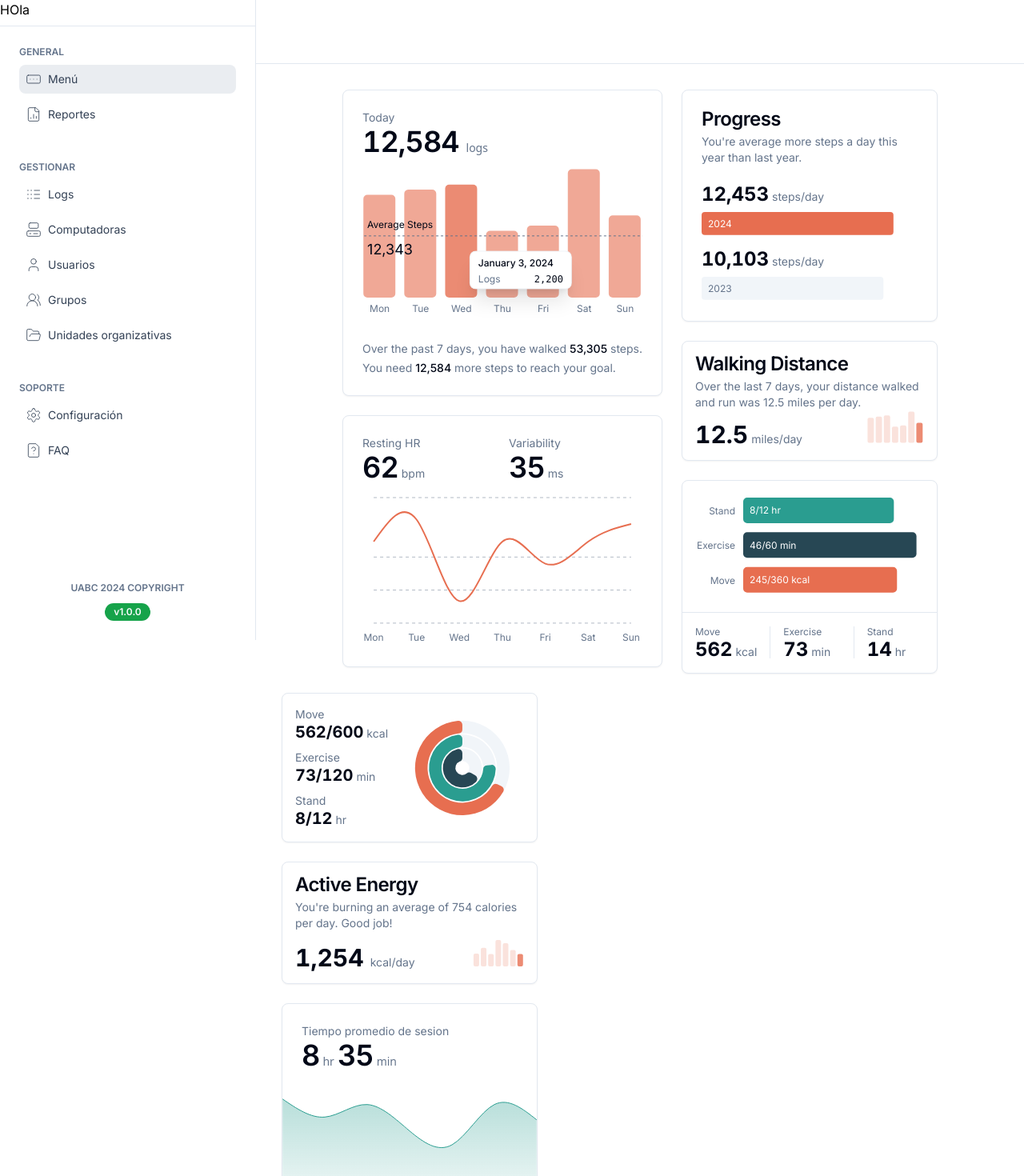
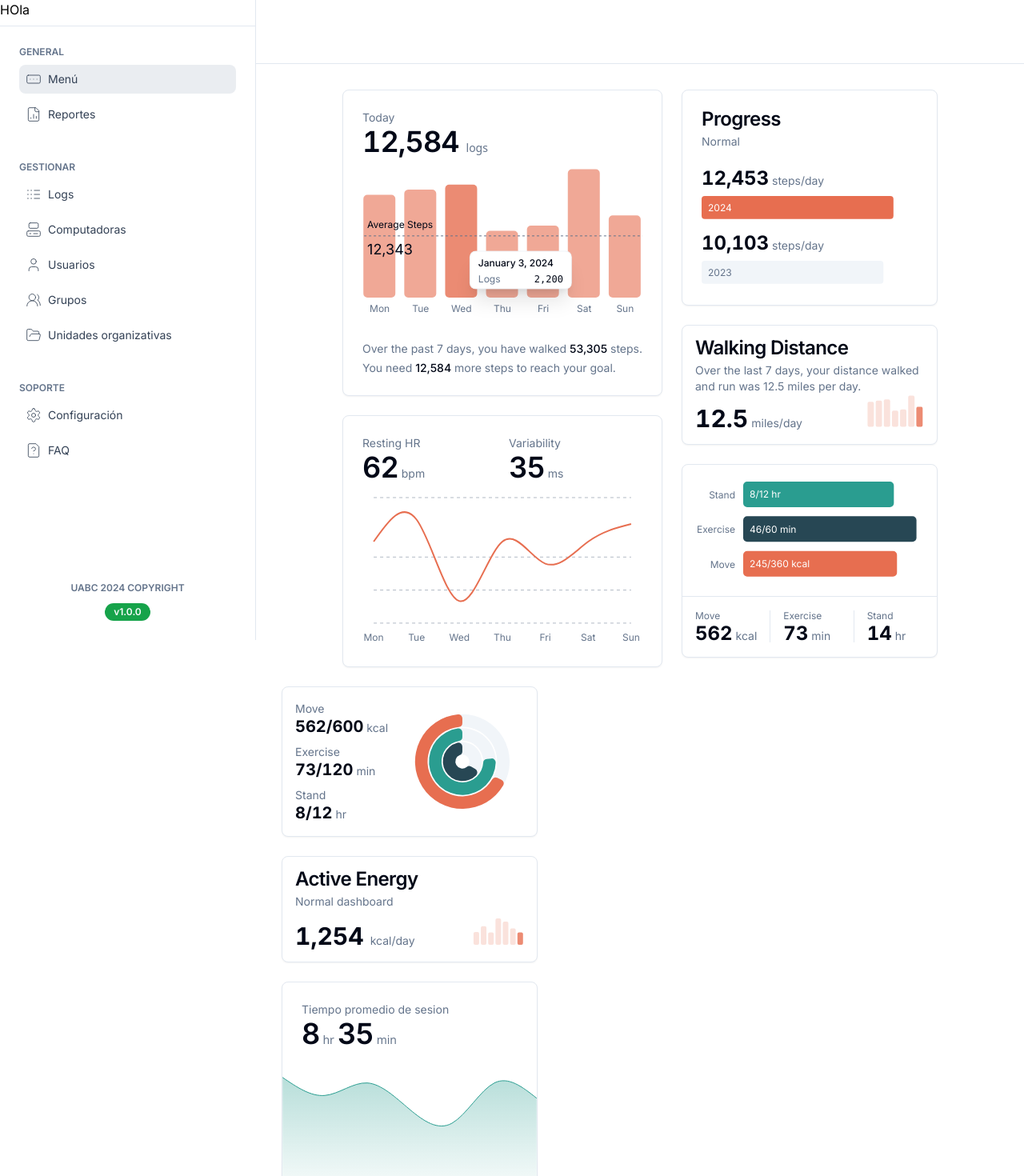
Before and after one commit to Niklauswy/samba, a Next.js app: page /dashboard in a window 1280 px wide. Shown: the top 1470 px of the page at 80% size. Built offline with nearby package versions, Linux system fonts and the light colour scheme.

Commit message:
Cambios sin significancia dos

```diff
--- a/app/(routes)/(dashboard)/dashboard/page.jsx
+++ b/app/(routes)/(dashboard)/dashboard/page.jsx
@@ -302,7 +302,7 @@ export function Dashboard() {
             <CardHeader>
               <CardTitle>Progress</CardTitle>
               <CardDescription>
-                You're average more steps a day this year than last year.
+              Normal
               </CardDescription>
             </CardHeader>
             <CardContent className="grid gap-4">
@@ -699,7 +699,7 @@ export function Dashboard() {
             <CardHeader className="p-4 pb-0">
               <CardTitle>Active Energy</CardTitle>
               <CardDescription>
-                You're burning an average of 754 calories per day. Good job!
+Normal dashboard
               </CardDescription>
             </CardHeader>
             <CardContent className="flex flex-row items-baseline gap-4 p-4 pt-2">
```
